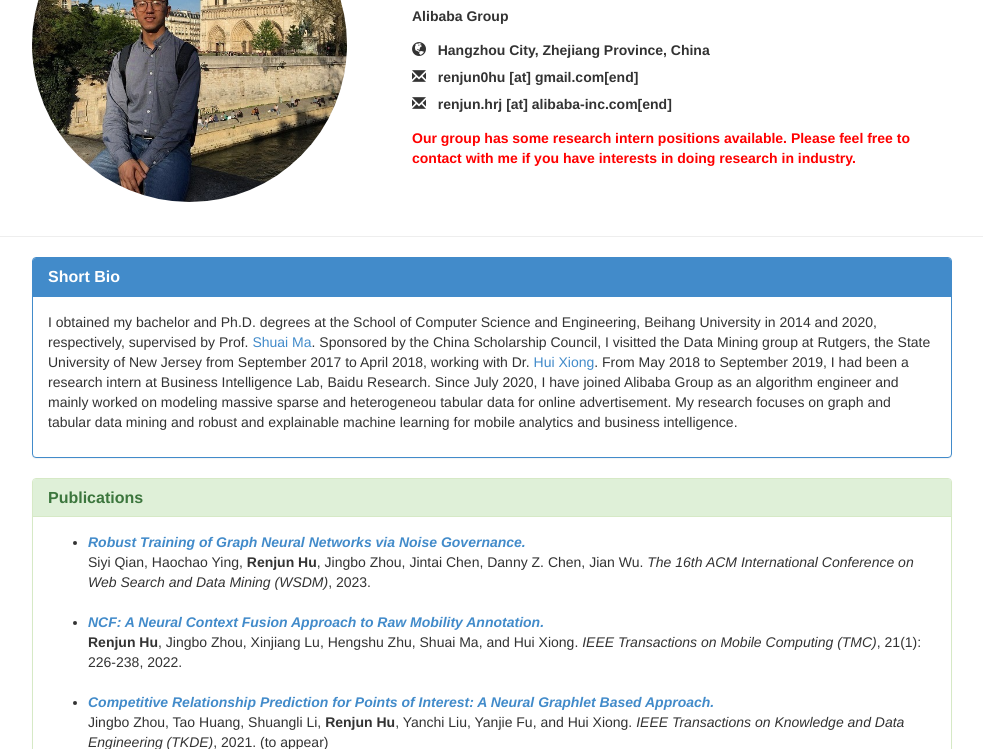
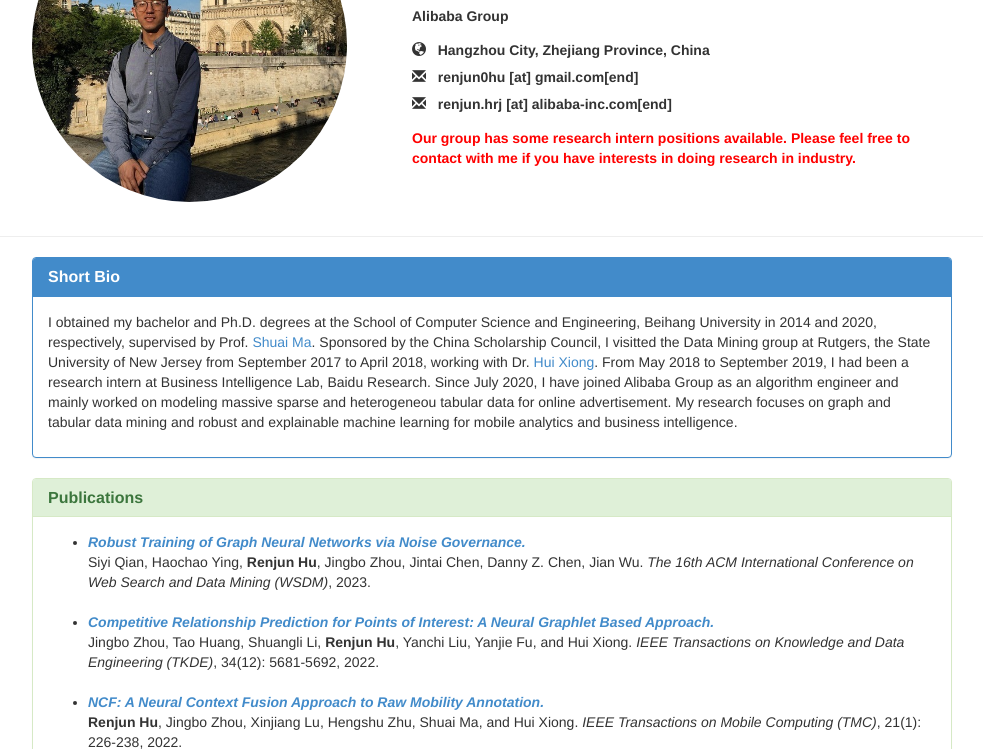
Before and after one commit to hurenjun/hurenjun.github.io, a plain HTML site: page index.html in a window 1280 px wide. Shown: the part 203-952 px from the top of the page, without its empty margins (148-1131 px from the left). Drawn offline with Linux system fonts and the light colour scheme.

Commit message:
update TKDE 2022 paper

```diff
--- a/index.html
+++ b/index.html
@@ -28,7 +28,7 @@
 		<div class="container">
 			<div class="col-md-4 col-md-offset-1">
 				<br>
-				<img src="bootstrap/ParisPhoto.jpg" alt="Renjun's avatar" style="margin-bottom: 1em; width:90%; align:left" class="img-circle">
+				<img src="bootstrap/ParisPhoto.jpg" alt="Renjun's avatar" style="margin-bottom: 1em; width: 90%; align: left" class="img-circle">
 			</div>
 			<div class="col-md-6">
 				<br><br>
@@ -101,19 +101,19 @@
 						</li>
 						<br>
 						<li>
+							<cite><b><a target="_blank" href="https://ieeexplore.ieee.org/document/9369147">
+							Competitive Relationship Prediction for Points of Interest: A Neural Graphlet Based Approach.</a></b></cite>
+							<br>
+							Jingbo Zhou, Tao Huang, Shuangli Li, <b>Renjun Hu</b>, Yanchi Liu, Yanjie Fu, and Hui Xiong.
+							<I>IEEE Transactions on Knowledge and Data Engineering (TKDE)</I>, 34(12): 5681-5692, 2022.
+						</li>
+						<br>
+						<li>
 							<cite><b><a target="_blank" href="https://ieeexplore.ieee.org/abstract/document/9121764/">
 							NCF: A Neural Context Fusion Approach to Raw Mobility Annotation. </a></b></cite>
 							<br>
 							<b>Renjun Hu</b>, Jingbo Zhou, Xinjiang Lu, Hengshu Zhu, Shuai Ma, and Hui Xiong.
 							<I>IEEE Transactions on Mobile Computing (TMC)</I>, 21(1): 226-238, 2022.
-						</li>
-						<br>
-						<li>
-							<cite><b><a target="_blank" href="https://ieeexplore.ieee.org/document/9369147">
-							Competitive Relationship Prediction for Points of Interest: A Neural Graphlet Based Approach.</a></b></cite>
-							<br>
-							Jingbo Zhou, Tao Huang, Shuangli Li, <b>Renjun Hu</b>, Yanchi Liu, Yanjie Fu, and Hui Xiong.
-							<I>IEEE Transactions on Knowledge and Data Engineering (TKDE)</I>, 2021. (to appear)
 						</li>
 						<br>
 						<li>
```
